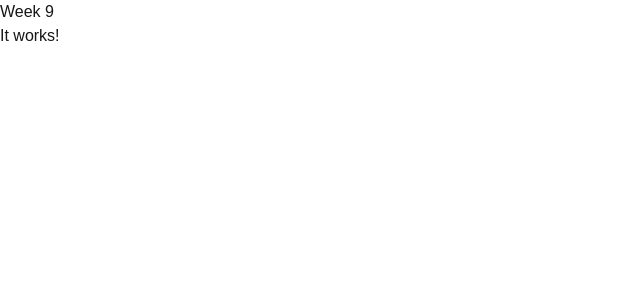
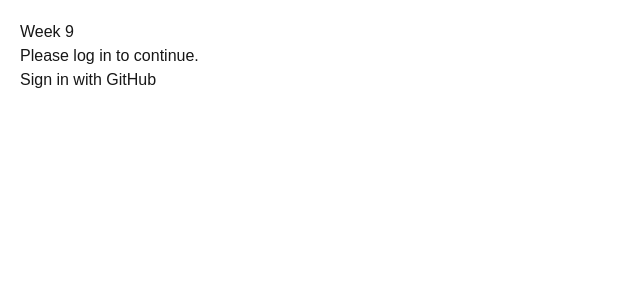
Before and after one commit to chiagoohanekwu-cell/cprg306-assignments-reel, a Next.js app: page /week-9 in a window 1280 px wide. Shown: the top 300 px of the page, without its empty margins (0-640 px from the left). Built offline with nearby package versions, Linux system fonts and the light colour scheme; no server answers.

Commit message:
restore week 9 login page

```diff
--- a/app/week-9/page.js
+++ b/app/week-9/page.js
@@ -1,10 +1,51 @@
 "use client";
 
+import Link from "next/link";
+import { useUserAuth } from "../contexts/AuthContext";
+
 export default function Week9Page() {
+  const { user, gitHubSignIn, firebaseSignOut } = useUserAuth();
+
+  const handleLogin = async () => {
+    try {
+      await gitHubSignIn();
+    } catch (error) {
+      console.error(error);
+    }
+  };
+
+  const handleLogout = async () => {
+    try {
+      await firebaseSignOut();
+    } catch (error) {
+      console.error(error);
+    }
+  };
+
   return (
-    <main>
+    <main style={{ padding: "20px" }}>
       <h1>Week 9</h1>
-      <p>It works!</p>
+
+      {!user ? (
+        <>
+          <p>Please log in to continue.</p>
+          <button onClick={handleLogin}>Sign in with GitHub</button>
+        </>
+      ) : (
+        <>
+          <p>
+            Welcome, {user.displayName} ({user.email})
+          </p>
+
+          <button onClick={handleLogout}>Logout</button>
+
+          <br /><br />
+
+          <Link href="/week-9/shopping-list">
+            Go to Shopping List
+          </Link>
+        </>
+      )}
     </main>
   );
 }
```
